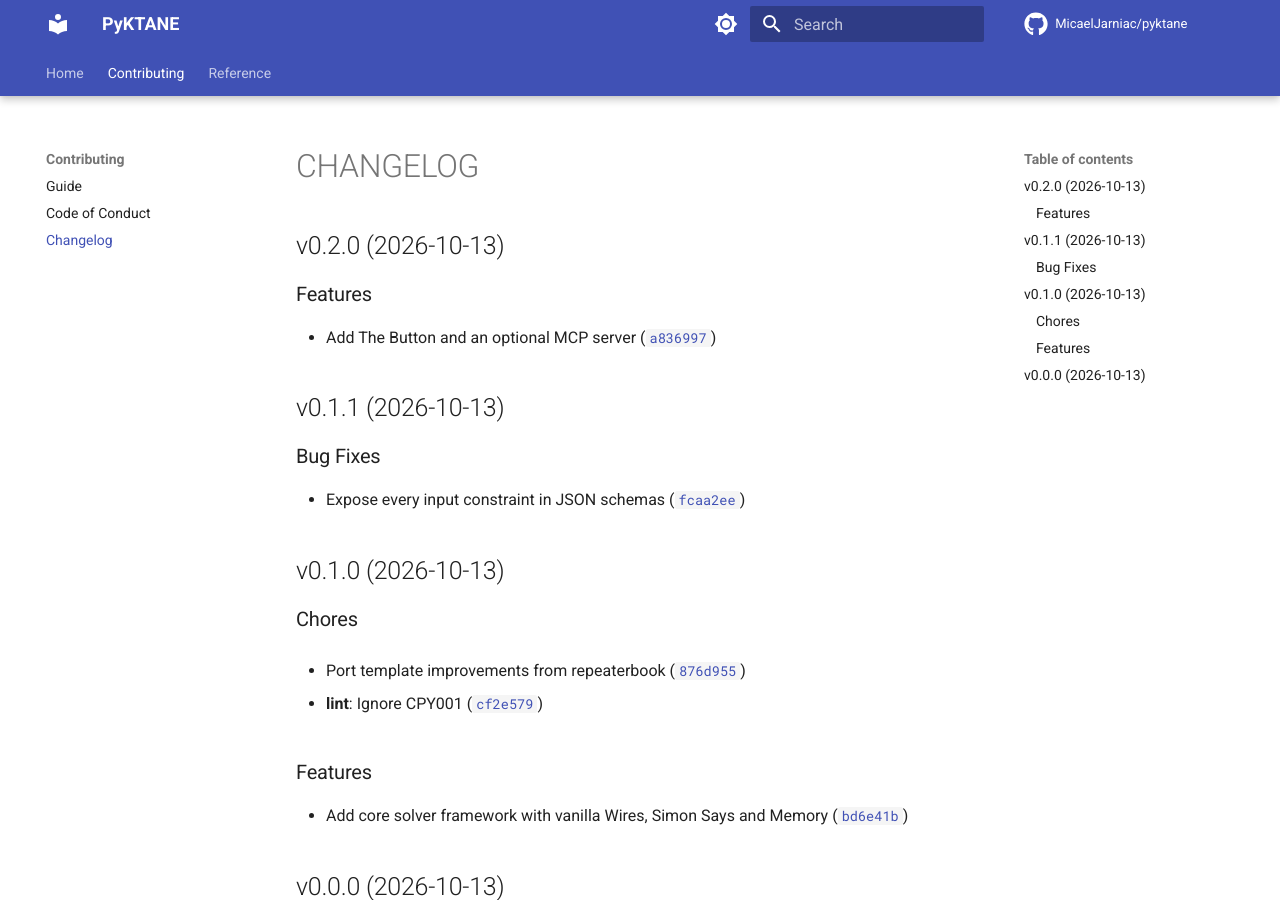
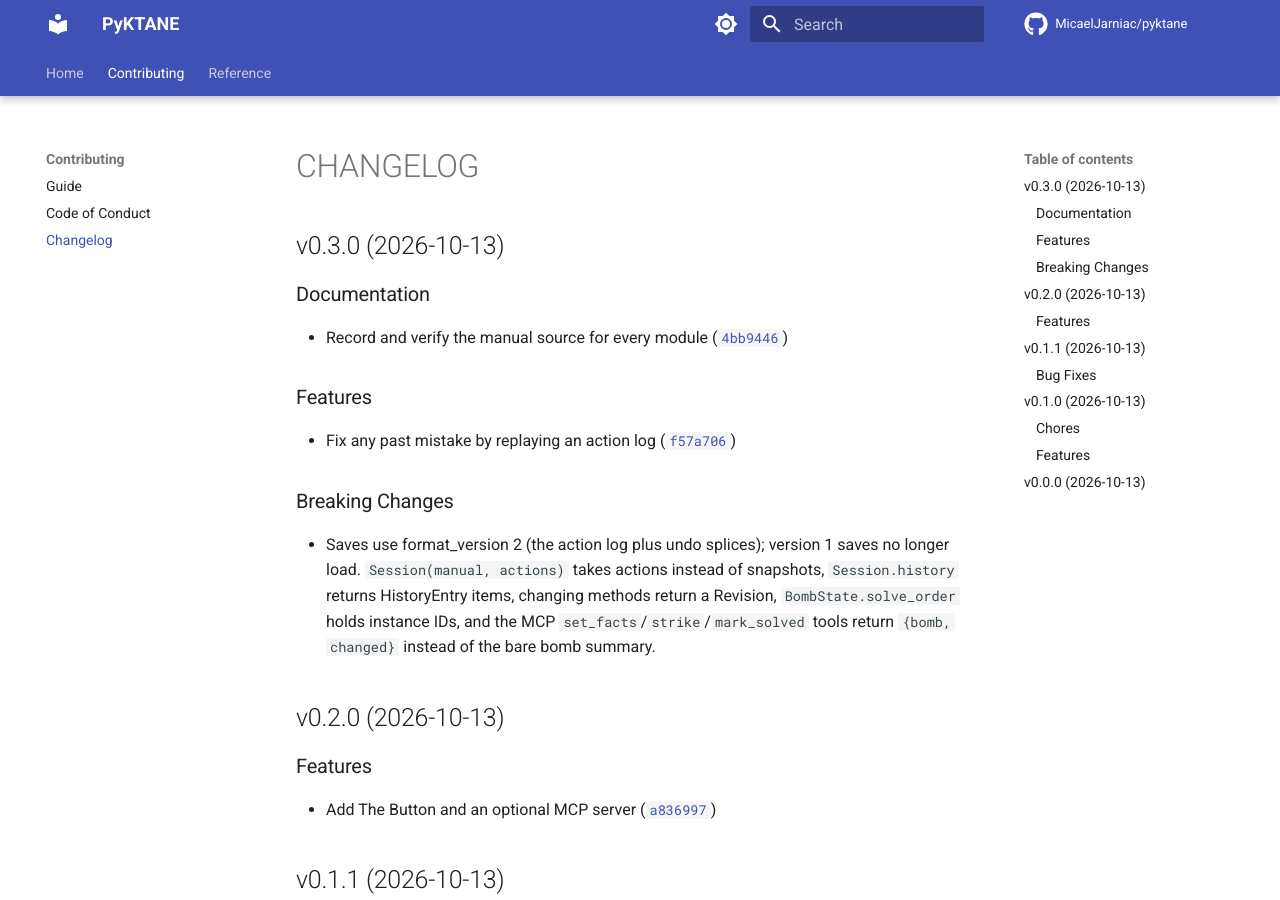
Before and after one commit to MicaelJarniac/pyktane, an MkDocs documentation site: the page built from docs/CHANGELOG.md, in a window 1280 px wide and 900 px high. Built offline with MkDocs 1.6.1 and Material for MkDocs 9.7.7, drawn with Linux system fonts in a browser that asks for light colours; comment, search, counter and statistics services are not loaded.

Commit message:
0.3.0
Automatically generated by python-semantic-release

```diff
--- a/docs/CHANGELOG.md
+++ b/docs/CHANGELOG.md
@@ -1,6 +1,27 @@
 # CHANGELOG
 
 <!-- version list -->
+
+## v0.3.0 (2026-10-13)
+
+### Documentation
+
+- Record and verify the manual source for every module
+  ([`4bb9446`](https://github.com/MicaelJarniac/pyktane/commit/4bb944642cd28823d0e01f04f5b48032f2a96ae1))
+
+### Features
+
+- Fix any past mistake by replaying an action log
+  ([`f57a706`](https://github.com/MicaelJarniac/pyktane/commit/f57a706253f7b9121b3ff8aa77489815e5f2d8ac))
+
+### Breaking Changes
+
+- Saves use format_version 2 (the action log plus undo splices); version 1 saves no longer load.
+  `Session(manual, actions)` takes actions instead of snapshots, `Session.history` returns
+  HistoryEntry items, changing methods return a Revision, `BombState.solve_order` holds instance
+  IDs, and the MCP `set_facts`/`strike`/`mark_solved` tools return `{bomb, changed}` instead of the
+  bare bomb summary.
+
 
 ## v0.2.0 (2026-10-13)
 
--- a/pyproject.toml
+++ b/pyproject.toml
@@ -1,6 +1,6 @@
 [project]
 name = "pyktane"
-version = "0.2.0"
+version = "0.3.0"
 description = "Python KTANE utilities."
 authors = [
   {name = "Micael Jarniac", email = "micael@jarniac.dev"},
```
Also changed, not shown: 1 other file.
